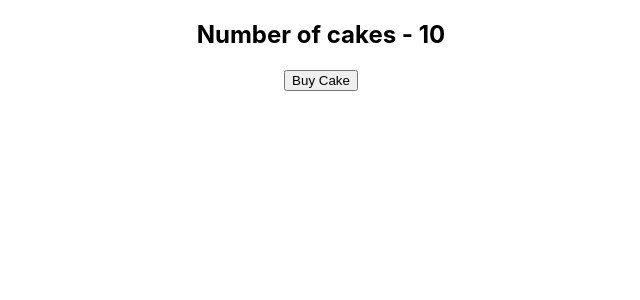
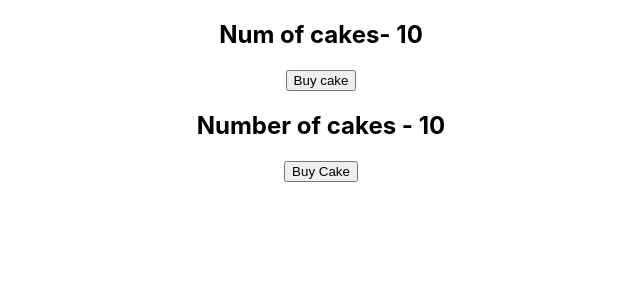
Before and after one commit to hakoemmy/cake-shop-app, a React (Create React App) app: page / in a window 1280 px wide. Shown: the top 300 px of the page, without its empty margins (319-959 px from the left). Built offline with nearby package versions, Linux system fonts and the light colour scheme.

Commit message:
Add usage of useSelector and useDispatch hooks

```diff
--- a/src/App.js
+++ b/src/App.js
@@ -3,13 +3,15 @@ import { Provider } from 'react-redux';
 import './App.css';
 import CakeContainer from '../src/components/CakeContainer/CakeContainer';
 import Store from './redux/store';
-
+import HooksCakeContainer from '../src/components/HooksCakeContainer/HooksCakeContainer'
 
 function App() {
   return (
     <Provider store={Store}>
       <div className="App">
+         <HooksCakeContainer/>
           <CakeContainer/>
+
       </div>
     </Provider>
   );
--- /dev/null
+++ b/src/components/HooksCakeContainer/HooksCakeContainer.js
@@ -0,0 +1,19 @@
+import React from 'react';
+import { useSelector, useDispatch } from 'react-redux';
+import { buyCake } from '../../redux/cake/cakeActions';
+
+const HooksCakeContainer = ()=> {
+
+    const numOfcakes = useSelector( state => state.numOfCakes);
+    const dispatch = useDispatch();
+    return (
+        <div>
+            <h2>Num of cakes- { numOfcakes }</h2>
+            <button onClick={ () => dispatch(buyCake())}>Buy cake</button>
+        </div>
+    );
+};
+
+
+
+export default HooksCakeContainer;
```
